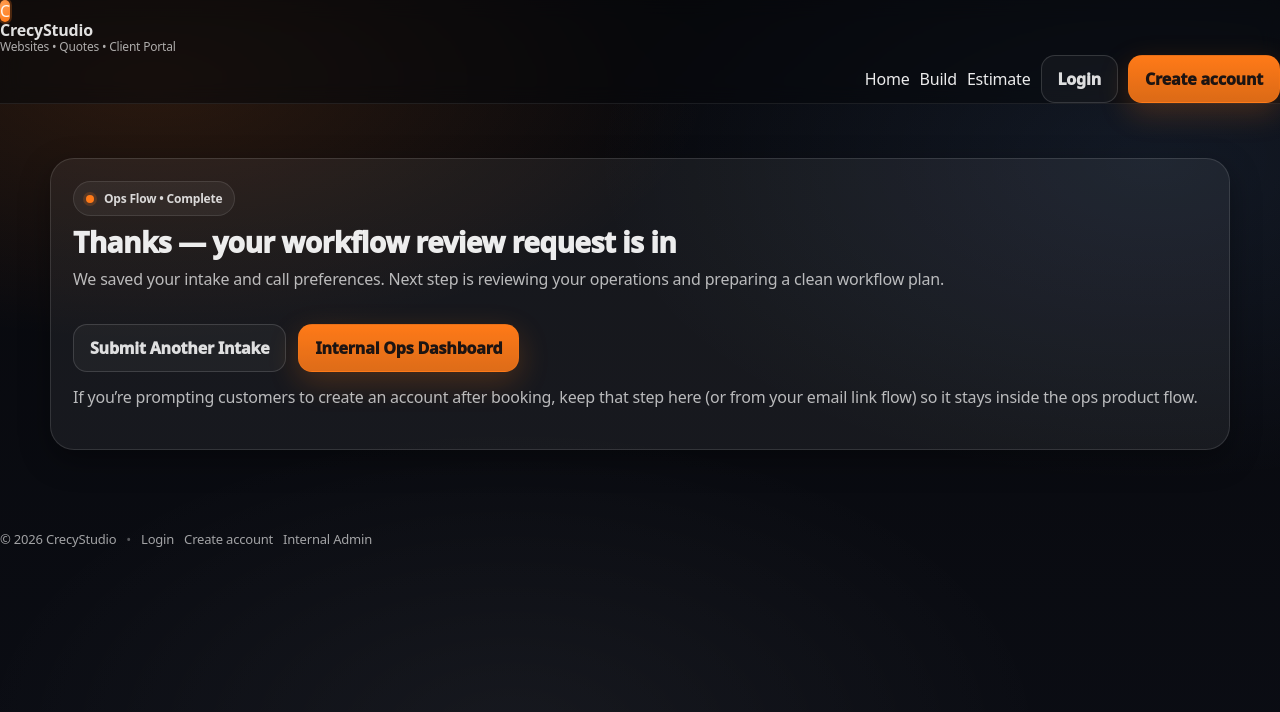
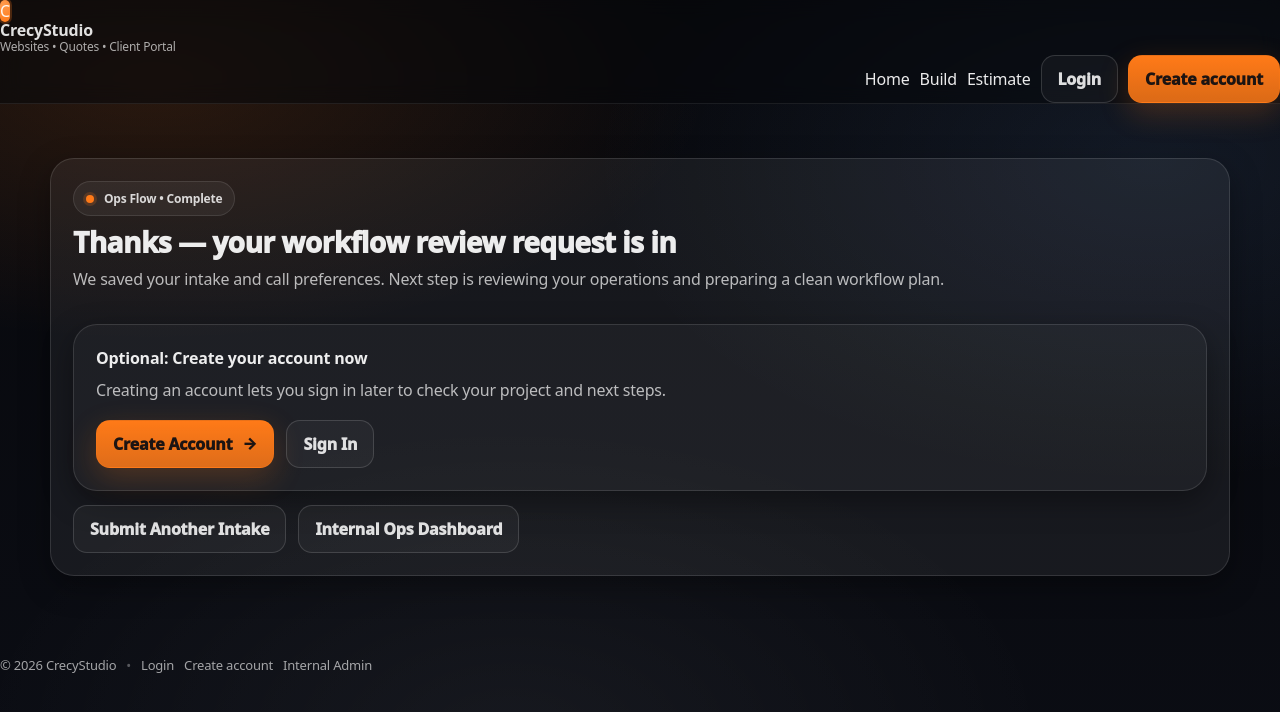
Before and after one commit to kkoly10/website-builder, a Next.js app: page /ops-thank-you in a window 1280 px wide. Shown: the top 712 px of the page. Built offline with nearby package versions, Linux system fonts and the light colour scheme.

Commit message:
Update page.tsx

```diff
--- a/app/ops-thank-you/page.tsx
+++ b/app/ops-thank-you/page.tsx
@@ -16,6 +16,8 @@ export default function OpsThankYouPage({
 }) {
   const opsIntakeId = pick(searchParams, "opsIntakeId");
   const callRequestId = pick(searchParams, "callRequestId");
+
+  const customerNext = "/";
 
   return (
     <main className="container">
@@ -42,19 +44,39 @@ export default function OpsThankYouPage({
               ) : null}
             </div>
 
+            <div className="card" style={{ marginTop: 14, background: "rgba(255,255,255,0.03)" }}>
+              <div className="cardInner">
+                <div style={{ fontWeight: 900, marginBottom: 8 }}>Optional: Create your account now</div>
+                <p className="p" style={{ marginTop: 0 }}>
+                  Creating an account lets you sign in later to check your project and next steps.
+                </p>
+
+                <div className="heroActions" style={{ marginTop: 12 }}>
+                  <Link
+                    href={`/signup?next=${encodeURIComponent(customerNext)}`}
+                    className="btn btnPrimary"
+                  >
+                    Create Account <span className="btnArrow">→</span>
+                  </Link>
+
+                  <Link
+                    href={`/login?next=${encodeURIComponent(customerNext)}`}
+                    className="btn btnGhost"
+                  >
+                    Sign In
+                  </Link>
+                </div>
+              </div>
+            </div>
+
             <div className="heroActions" style={{ marginTop: 14 }}>
               <Link href="/systems" className="btn btnGhost">
                 Submit Another Intake
               </Link>
-              <Link href="/internal/ops" className="btn btnPrimary">
+              <Link href="/internal/ops" className="btn btnGhost">
                 Internal Ops Dashboard
               </Link>
             </div>
-
-            <p className="p" style={{ marginTop: 12 }}>
-              If you’re prompting customers to create an account after booking, keep that step here
-              (or from your email link flow) so it stays inside the ops product flow.
-            </p>
           </div>
         </div>
       </section>
```
